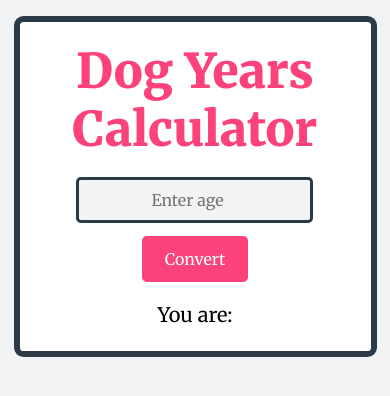
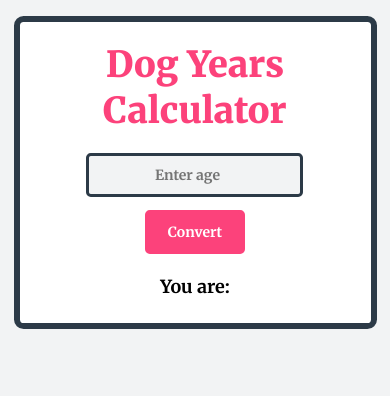
Before and after one commit to grifficdesigns/Mini-JavaScript-Projects, a plain HTML site: page 2021/Dog Years Calculator/index.html in a window 390 px wide. Drawn offline with Linux system fonts and the light colour scheme.

Commit message:
Update style.css

```diff
--- a/2021/Dog Years Calculator/style.css
+++ b/2021/Dog Years Calculator/style.css
@@ -2,7 +2,7 @@
   margin: 2% auto;
   text-align: center;
   font-family: "Merriweather", serif;
-  font-weight: 500;
+  font-weight: 700;
 }
 
 body {
@@ -10,7 +10,6 @@ body {
 }
 
 .outer {
-  min-width: 40%;
   max-width: 40%;
   background-color: white;
   border: 0.4rem #2c3a47 solid;
@@ -25,19 +24,20 @@ body {
 h1 {
   padding: 0% 0% 2% 0%;
   font-weight: 900;
-  font-size: 48px;
-  line-height: 58px;
+  font-size: 46px;
+  line-height: 56px;
   color: #fc427b;
 }
 
 .input {
   width: auto;
+  max-width: 90%;
   padding: 10px 20px;
   border: 0.2rem solid #2c3a47;
   border-radius: 0.3rem;
   color: #2c3a47;
   background-color: #2c3a470f;
-  font-size: 16px;
+  font-size: 14px;
 }
 
 .button {
@@ -47,7 +47,7 @@ h1 {
   border-radius: 0.3rem;
   background-color: #fc427b;
   color: white;
-  font-size: 16px;
+  font-size: 14px;
   -webkit-appearance: none;
 }
 
@@ -60,26 +60,26 @@ h1 {
 
 .result {
   padding: 2% 0% 0% 0%;
-  font-size: 20px;
+  font-size: 18px;
   line-height: 30px;
+  max-width: 90%;
 }
 
 .input::placeholder {
   padding: 10px 20px;
-  font-size: 16px;
+  font-size: 14px;
   color: #2c3a47.5;
 }
 
 @media screen and (max-width: 767px) {
-   {
-    margin: auto;
-    width: 90%;
-  }
   .outer {
-    min-width: 90%;
     max-width: 90%;
   }
   .input {
     width: auto;
+    max-width: 70%;
   }
+  h1 {
+    font-size: 36px;
+    line-height: 46px;
 }
```
